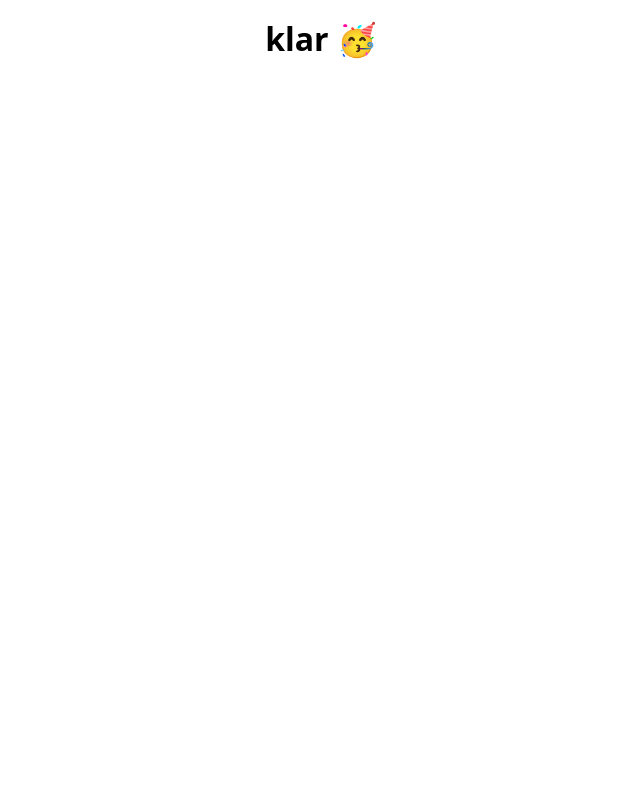
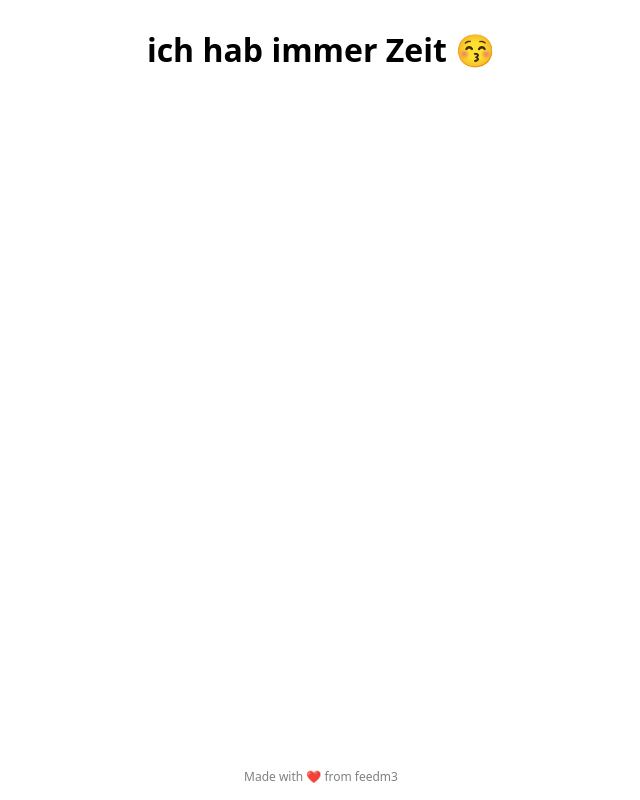
Before and after one commit to feedm3/hatdavezeit, a Next.js app: page / in a window 1280 px wide. Shown: the whole page, without its empty margins (319-959 px from the left). Built offline with nearby package versions, Linux system fonts and the light colour scheme.

Commit message:
feat: improve front page

```diff
--- a/pages/index.tsx
+++ b/pages/index.tsx
@@ -2,19 +2,62 @@ import Head from 'next/head';
 import { GetServerSideProps, InferGetServerSidePropsType } from 'next';
 import { TimesResponse } from './api/times';
 import { fetchTimes } from '../app/api/times';
+import styled, { createGlobalStyle } from 'styled-components';
+
+const GlobalStyle = createGlobalStyle`
+  html,
+      body,
+      body > div:first-child,
+      div#__next,
+      div#__next > div,
+      div#__next > div > div {
+        height: 100%;
+      }
+`;
+
+const Page = styled.div`
+  width: 100%;
+  height: 100%;
+  display: flex;
+  flex-direction: column;
+  justify-content: space-between;
+  align-items: center;
+`;
+
+const Title = styled.h1`
+  margin-top: 32px;
+`;
+
+const Footer = styled.footer`
+  font-size: 12px;
+  color: gray;
+  margin: 16px;
+  padding: 0;
+`;
+
+const UnstyledLink = styled.a`
+  text-decoration: none;
+  color: gray;
+`;
 
 export default function Home(
   props: InferGetServerSidePropsType<typeof getServerSideProps>,
 ) {
-  const message = props.times.now ? getRandom(YES) : getRandom(NOS);
-
   return (
     <>
       <Head>
         <title>Hat Dave Zeit?</title>
-        <meta name="description" content={message} />
+        <meta name="description" content={props.message} />
       </Head>
-      <h1 style={{ display: 'grid', placeItems: 'center' }}>{message}</h1>
+      <GlobalStyle />
+      <Page>
+        <Title>{props.message}</Title>
+        <Footer>
+          <UnstyledLink href="https://github.com/feedm3">
+            Made with ❤️ from feedm3
+          </UnstyledLink>
+        </Footer>
+      </Page>
     </>
   );
 }
@@ -23,10 +66,12 @@ export const getServerSideProps: GetServerSideProps<{
   times: TimesResponse;
 }> = async () => {
   const times = await fetchTimes();
+  const message = times.now ? getRandom(YES) : getRandom(NOS);
 
   return {
     props: {
       times,
+      message,
     },
   };
 };
```
